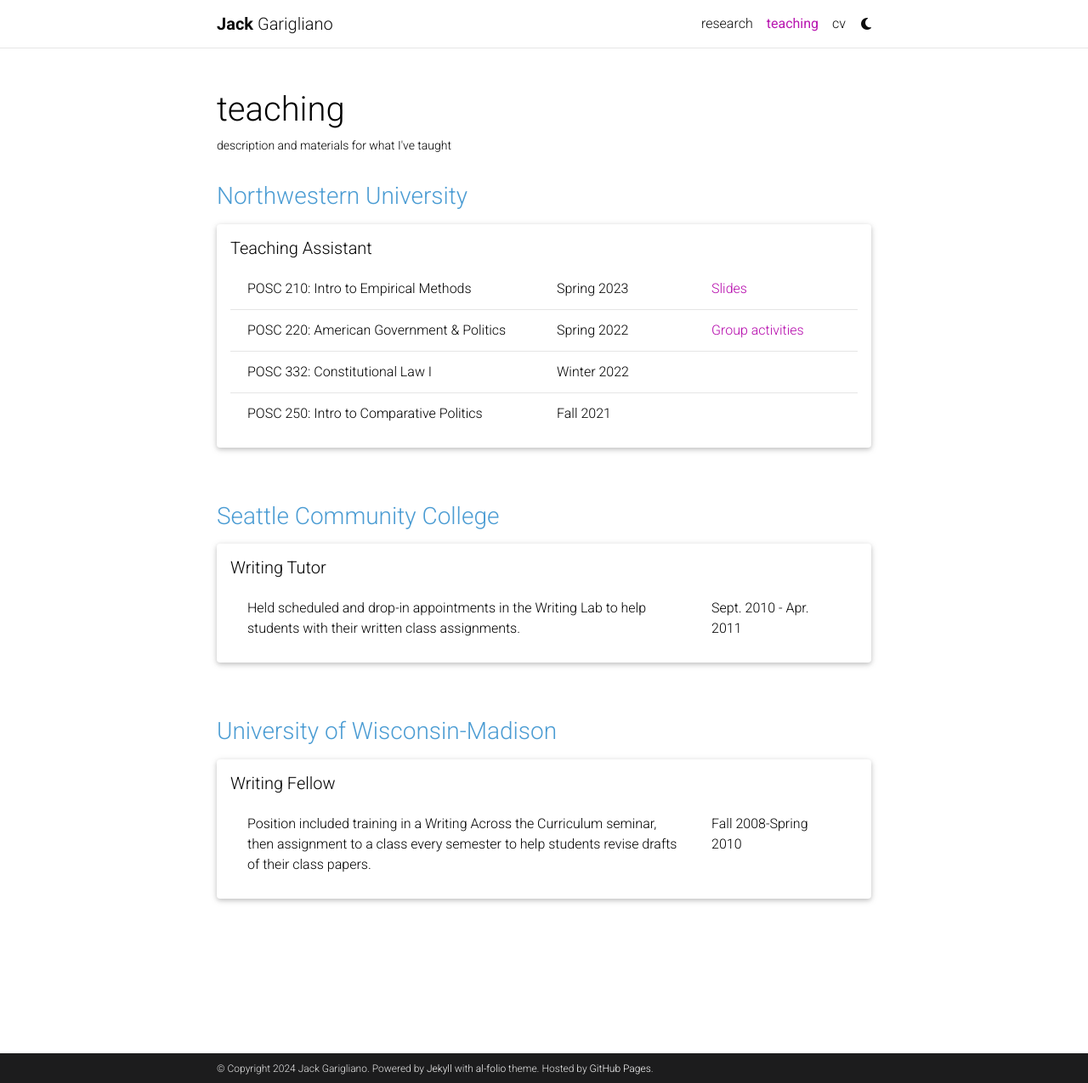
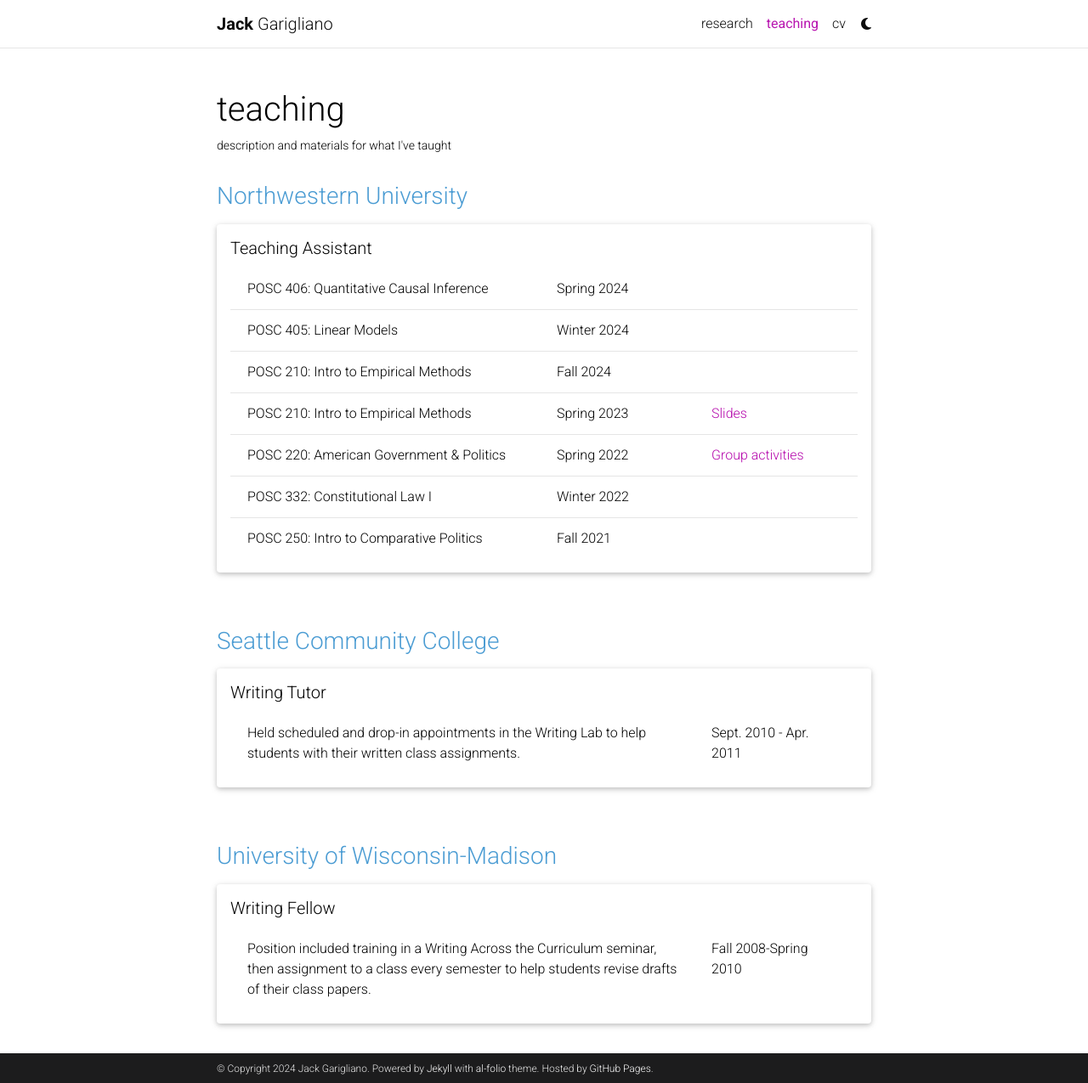
Before and after one commit to jack-garigliano/jack-garigliano.github.io, a Jekyll site: the page built from _pages/teaching.md, in a window 1280 px wide and 1275 px high. Shown: the whole window at 85% size. Built offline with Jekyll 4.4.1, drawn with Linux system fonts in a browser that asks for light colours; comment, search, counter and statistics services are not loaded; a style sheet for code colours, icons or effects is not loaded.

Commit message:
Update teaching.md

```diff
--- a/_pages/teaching.md
+++ b/_pages/teaching.md
@@ -17,6 +17,42 @@
       </div>
     </div>
     <ul class="card-text font-weight-light list-group list-group-flush">
+      <li class="list-group-item">
+        <div class="row">
+          <div class="col-sm-6">
+              POSC 406: Quantitative Causal Inference
+          </div>
+          <div class="col-sm-3">
+            Spring 2024
+          </div>
+          <div class="col-sm-3">
+          </div>
+        </div>
+      </li>
+      <li class="list-group-item">
+        <div class="row">
+          <div class="col-sm-6">
+              POSC 405: Linear Models
+          </div>
+          <div class="col-sm-3">
+            Winter 2024
+          </div>
+          <div class="col-sm-3">
+          </div>
+        </div>
+      </li>
+      <li class="list-group-item">
+        <div class="row">
+          <div class="col-sm-6">
+              POSC 210: Intro to Empirical Methods
+          </div>
+          <div class="col-sm-3">
+            Fall 2024
+          </div>
+          <div class="col-sm-3">
+          </div>
+        </div>
+      </li>
       <li class="list-group-item">
         <div class="row">
           <div class="col-sm-6">
```
